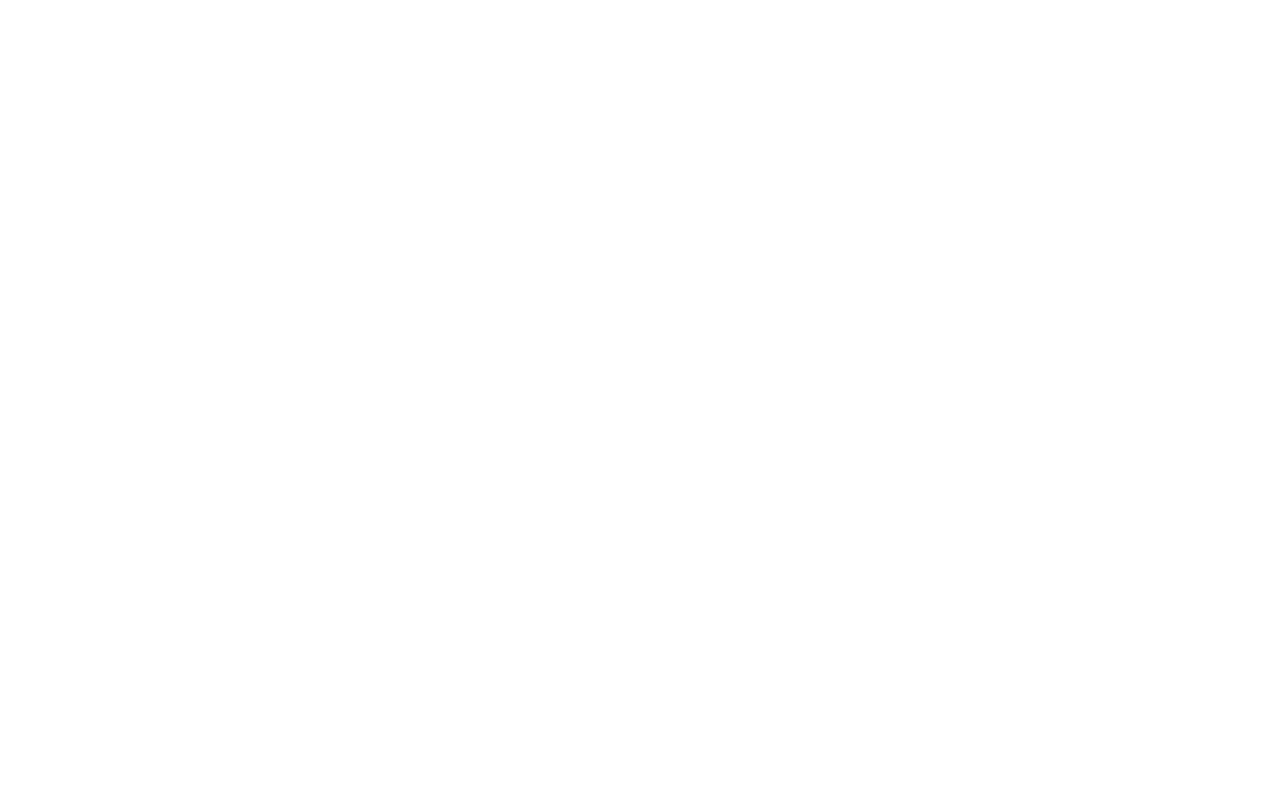
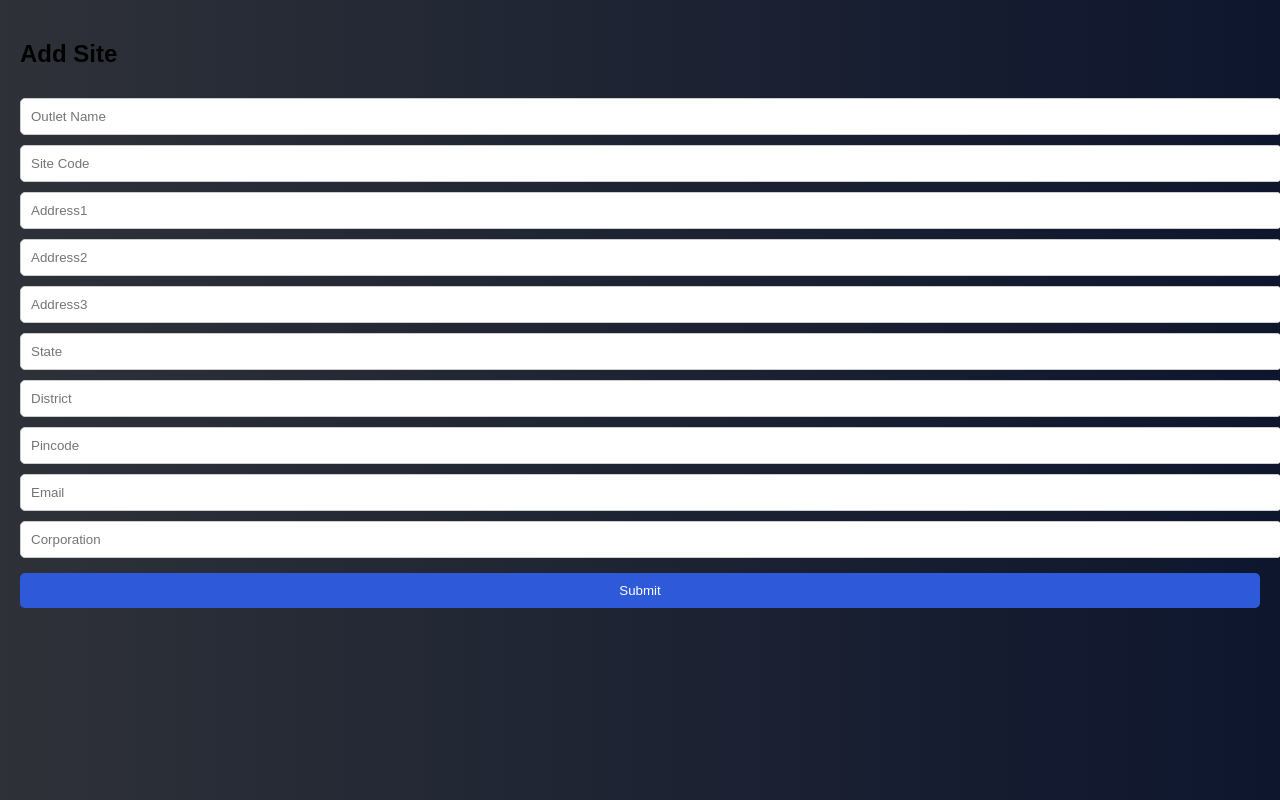
Before and after one commit to Anuradha200505/login_and_signup_page_React.js, a React (Create React App) app: page /AddSite in a window 1280 px wide. Before the commit this address had no page. Built offline with nearby package versions, Linux system fonts and the light colour scheme.

Commit message:
POST/api/SiteDetail file added

```diff
--- a/src/Api.js
+++ b/src/Api.js
@@ -1,14 +1,14 @@
 import axios from "axios";
 
 const api = axios.create({
-  baseURL: "https://fuelapi11.azurewebsites.net/api"
+  baseURL: "https://fuelapi11.azurewebsites.net/api",
 });
 
-// 🔐 token auto attach
+// 🔥 Token auto attach
 api.interceptors.request.use((config) => {
   const user = JSON.parse(localStorage.getItem("user"));
 
-  if (user?.token) {
+  if (user && user.token) {
     config.headers.Authorization = `Bearer ${user.token}`;
   }
 
--- a/src/App.js
+++ b/src/App.js
@@ -1,7 +1,7 @@
-import React from "react";
 import { BrowserRouter as Router, Routes, Route } from "react-router-dom";
 import Login from "./components/Login";
 import Home from "./components/Home";
+import AddSite from "./components/AddSite"; // ✅ IMPORTANT
 
 function App() {
   return (
@@ -10,6 +10,9 @@
         <Route path="/" element={<Login />} />
         <Route path="/login" element={<Login />} />
         <Route path="/home" element={<Home />} />
+
+        {/* 🔥 THIS WAS MISSING */}
+        <Route path="/AddSite" element={<AddSite />} />
       </Routes>
     </Router>
   );
--- /dev/null
+++ b/src/components/AddSite.js
@@ -0,0 +1,95 @@
+import React, { useState } from "react";
+import { useNavigate } from "react-router-dom";
+import api from "../Api";
+
+function AddSite() {
+  const navigate = useNavigate();
+
+  const [formData, setFormData] = useState({
+    outletName: "",
+    siteCode: "",
+    siteAddress1: "",
+    siteAddress2: "",
+    siteAddress3: "",
+    state: "",
+    district: "",
+    pinCode: "",
+    email: "",
+    corporation: ""
+  });
+
+  const handleChange = (e) => {
+    setFormData({
+      ...formData,
+      [e.target.name]: e.target.value
+    });
+  };
+
+  const handleSubmit = async (e) => {
+    e.preventDefault();
+
+    const payload = {
+      siteKey: 0,
+      outletName: formData.outletName,
+      siteCode: formData.siteCode,
+      siteAddress1: formData.siteAddress1,
+      siteAddress2: formData.siteAddress2,
+      siteAddress3: formData.siteAddress3,
+      state: formData.state,
+      district: formData.district,
+      pinCode: Number(formData.pinCode),
+      email: formData.email,
+      corporation: formData.corporation,
+
+      isPrimarySite: true,
+      isActive: true,
+
+      createdBy: "admin",
+      modifiedBy: "admin",
+      createdDate: new Date().toISOString(),
+      modifiedDate: new Date().toISOString(),
+
+      pumpLocation: []
+    };
+
+    try {
+      const response = await api.post("/SiteDetail", payload, {
+        headers: {
+          "Content-Type": "application/json-patch+json"
+        }
+      });
+
+      console.log("SUCCESS:", response.data);
+      alert("Site Added Successfully ✅");
+
+      navigate("/home");
+
+    } catch (error) {
+      console.log("ERROR:", error.response?.data || error);
+      alert("POST failed ❌");
+    }
+  };
+
+  return (
+    <div style={{ padding: "20px" }}>
+      <h2>Add Site</h2>
+
+      <form onSubmit={handleSubmit}>
+        <input name="outletName" placeholder="Outlet Name" onChange={handleChange} />
+        <input name="siteCode" placeholder="Site Code" onChange={handleChange} />
+        <input name="siteAddress1" placeholder="Address1" onChange={handleChange} />
+        <input name="siteAddress2" placeholder="Address2" onChange={handleChange} />
+        <input name="siteAddress3" placeholder="Address3" onChange={handleChange} />
+        <input name="state" placeholder="State" onChange={handleChange} />
+        <input name="district" placeholder="District" onChange={handleChange} />
+        <input name="pinCode" placeholder="Pincode" onChange={handleChange} />
+        <input name="email" placeholder="Email" onChange={handleChange} />
+        <input name="corporation" placeholder="Corporation" onChange={handleChange} />
+
+        <button type="submit">Submit</button>
+      </form>
+    </div>
+  );
+}
+
+export default AddSite;
--- a/src/components/Home.js
+++ b/src/components/Home.js
@@ -5,7 +5,7 @@
 function Home() {
   const navigate = useNavigate();
   const [sites, setSites] = useState([]);
-  const [activeSite, setActiveSite] = useState(null); // 👈 track opened card
+  const [activeSite, setActiveSite] = useState(null);
 
   const user = JSON.parse(localStorage.getItem("user"));
 
@@ -47,6 +47,13 @@
         Site Details
       </h2>
 
+      {/* ✅ ADD BUTTON */}
+      <div style={{ textAlign: "center", marginBottom: "20px" }}>
+        <button onClick={() => navigate("/AddSite")}>
+          Add Site Details
+        </button>
+      </div>
+
       {/* 🔥 GRID */}
       <div
         style={{
@@ -68,7 +75,6 @@
               cursor: "pointer",
             }}
           >
-            {/* 🔹 HEADER (Title + Image) */}
             <div style={{ display: "flex", alignItems: "center", gap: "10px" }}>
               {site.siteImageUrl && (
                 <img
@@ -85,7 +91,6 @@
               <h3 style={{ margin: 0 }}>{site.outletName}</h3>
             </div>
 
-            {/* 🔽 DETAILS (only when clicked) */}
             {activeSite === site.siteKey && (
               <div style={{ marginTop: "10px" }}>
                 <p><b>Code:</b> {site.siteCode}</p>
@@ -101,7 +106,7 @@
         ))}
       </div>
 
-      {/* 🔴 LOGOUT */}
+      {/* 🔴 (optional remove pannalam) */}
       <div style={{ textAlign: "center", marginTop: "30px" }}>
         <button
           onClick={handleLogout}
```
